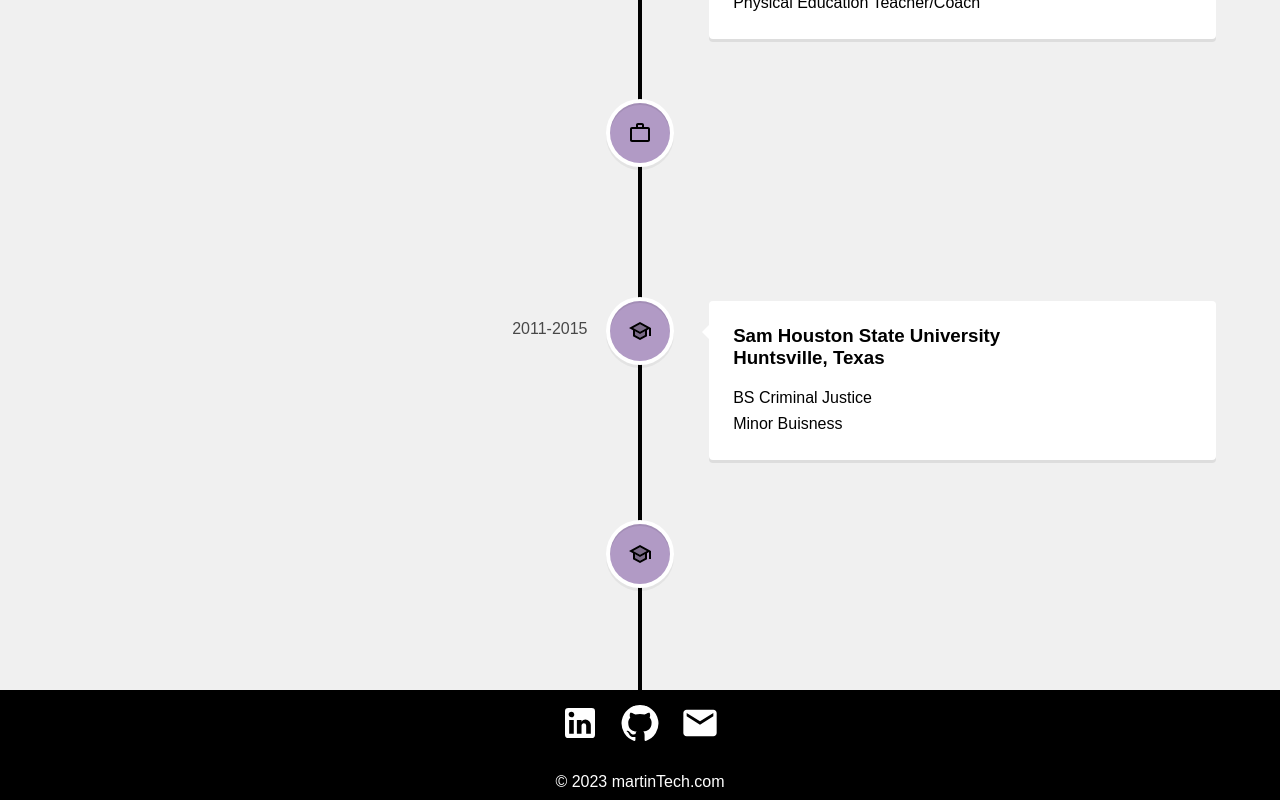
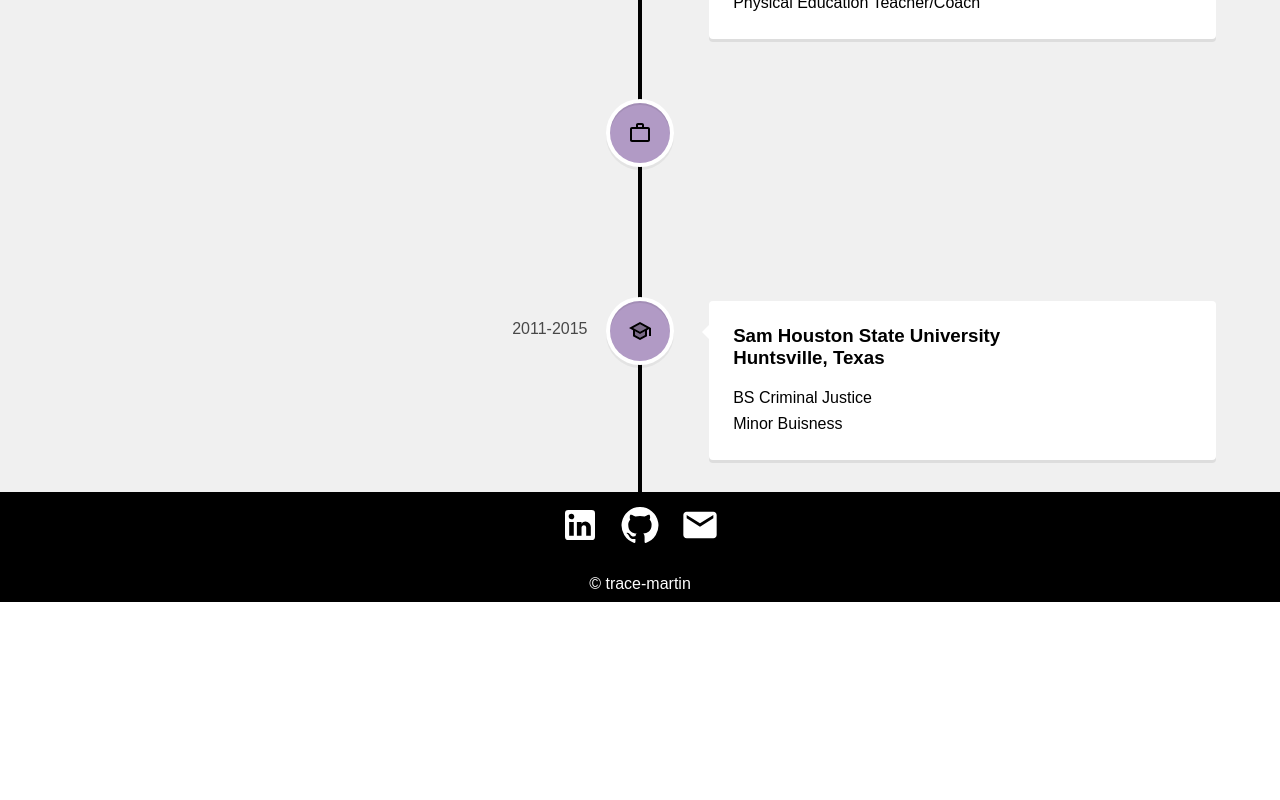
Before and after one commit to trace-martin/Trace-Martin-RPort, a React (Create React App) app: page /experience in a window 1280 px wide. Shown: the part 819-1619 px from the top of the page. After the commit the page ends 1421 px from the top, so only its background shows below. Built offline with nearby package versions, Linux system fonts and the light colour scheme.

Commit message:
'fixed' 404 reload issue/updated readme

```diff
--- a/public/index.html
+++ b/public/index.html
@@ -14,7 +14,7 @@
       manifest.json provides metadata used when your web app is installed on a
       user's mobile device or desktop. See https://developers.google.com/web/fundamentals/web-app-manifest/
     -->
-    <link rel="manifest" href="%PUBLIC_URL%/manifest.json" />
+    <!-- <link rel="manifest" href="%PUBLIC_URL%/manifest.json" /> -->
     <!--
       Notice the use of %PUBLIC_URL% in the tags above.
       It will be replaced with the URL of the `public` folder during the build.
--- a/src/App.js
+++ b/src/App.js
@@ -14,7 +14,8 @@ import React from 'react';
 function App() {
   return (
     <div className="App">
-      <Router>
+      <Router
+        basename={process.env.NODE_ENV === 'development' ? '' : '/trace-martin-rport'}>
         <Navbar />
         <div>
         <Routes>
--- a/src/components/Footer.js
+++ b/src/components/Footer.js
@@ -7,18 +7,18 @@ import LinkedInIcon from '@mui/icons-material/LinkedIn';
 function Footer() {
   return (
     <div className='footer'>
-      <div className='socialMedia'>
+      <div className='social'>
       <a href='https://www.linkedin.com/in/trace-martin-7075b9237/' target='_blank' rel="noreferrer">
-          <LinkedInIcon className='icon' />
+          <LinkedInIcon className='icons' />
         </a>
         <a href='https://github.com/trace-martin' target='_blank' rel="noreferrer">
-          <GitHubIcon className='icon' />
+          <GitHubIcon className='icons' />
         </a>
         <a href='mailto:trace.martin7817@gmail.com' rel="noreferrer">
-          <EmailIcon className='icon' />
+          <EmailIcon className='icons' />
         </a>
       </div>
-      <p> &copy; 2023 martinTech.com</p>
+      <p> &copy; <a href="2023 https://github.com/trace-martin" target='_blank' rel="noreferrer" className='copyRight' >trace-martin</a></p>
     </div>
   );
 }
--- a/src/pages/Experience.js
+++ b/src/pages/Experience.js
@@ -11,7 +11,7 @@ function Experience() {
       <VerticalTimeline lineColor='#000000'>
         <VerticalTimelineElement
             className='vertical-timeline-element--education'
-            date='Feb. 2023-August 2023'
+            date='February 2023-August 2023'
             iconStyle={{background: '#b19ac5', color:"fff"}}
             icon={ <SchoolTwoToneIcon /> }
           >
@@ -99,21 +99,6 @@ function Experience() {
             Minor Buisness
           </p>
         </VerticalTimelineElement>
-
-        <VerticalTimelineElement
-          className='vertical-timeline-element--education'
-          date='2007-2011'
-          iconStyle={{background: '#b19ac5', color:"fff"}}
-          icon={ <SchoolTwoToneIcon /> }
-        >
-          <h3 className='vertical-timeline-element-title'>
-            Granbury High School<br></br>
-            Granbury, Texas
-          </h3>
-          <p>
-            High School Deploma
-          </p>
-        </VerticalTimelineElement>
       </VerticalTimeline>
     </div>
   )
--- a/src/styles/Footer.css
+++ b/src/styles/Footer.css
@@ -9,11 +9,16 @@
   padding-top: 10px;
 }
 
-.socialMedia .icon {
+.social .icons {
   color: white;
   margin: 10px;
   font-size: 40px;
   cursor: pointer;
+}
+
+.copyRight {
+  text-decoration: none;
+  color: white;
 }
 
 .footer p {
--- a/src/styles/Modal.css
+++ b/src/styles/Modal.css
@@ -7,7 +7,7 @@
     top: 50%;
     left: 50%;
     transform: translate(-50%, -50%);
-    background-color: #fde7ff;
+    background-color: #ffffff;
     padding: 20px;
     border-radius: 4px;
     box-shadow: 0 0 10px rgba(0, 0, 0, 0.2);
@@ -29,12 +29,18 @@
 }
 
 .modal button {
-    color: black;
+    color: rgb(255, 255, 255);
     cursor: pointer;
     margin-top: 20px;
     margin-right: 23px;
+    background-color: blueviolet;
 }
-
+.modal button:hover {
+    transition: 1s;
+    background-color: rgb(0, 0, 0);
+    color: blueviolet;
+    text-transform: unset;
+}
 .modalDescription {
     text-align: center;
     /* font-weight: bold; */
```
Also changed, not shown: package.json (+3 -10 lines), public/404.html (added, +13 -0 lines), 2 other files (tests, documents, lock files or other folders).
